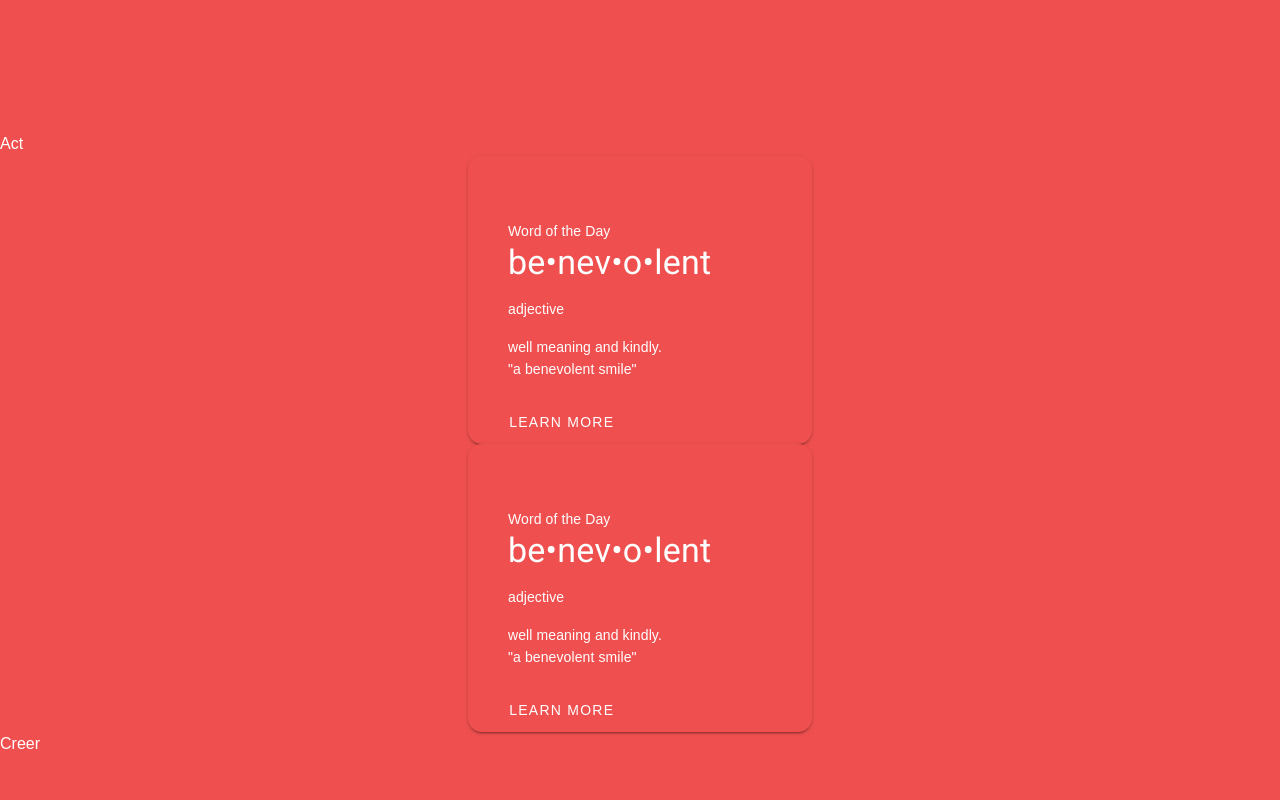
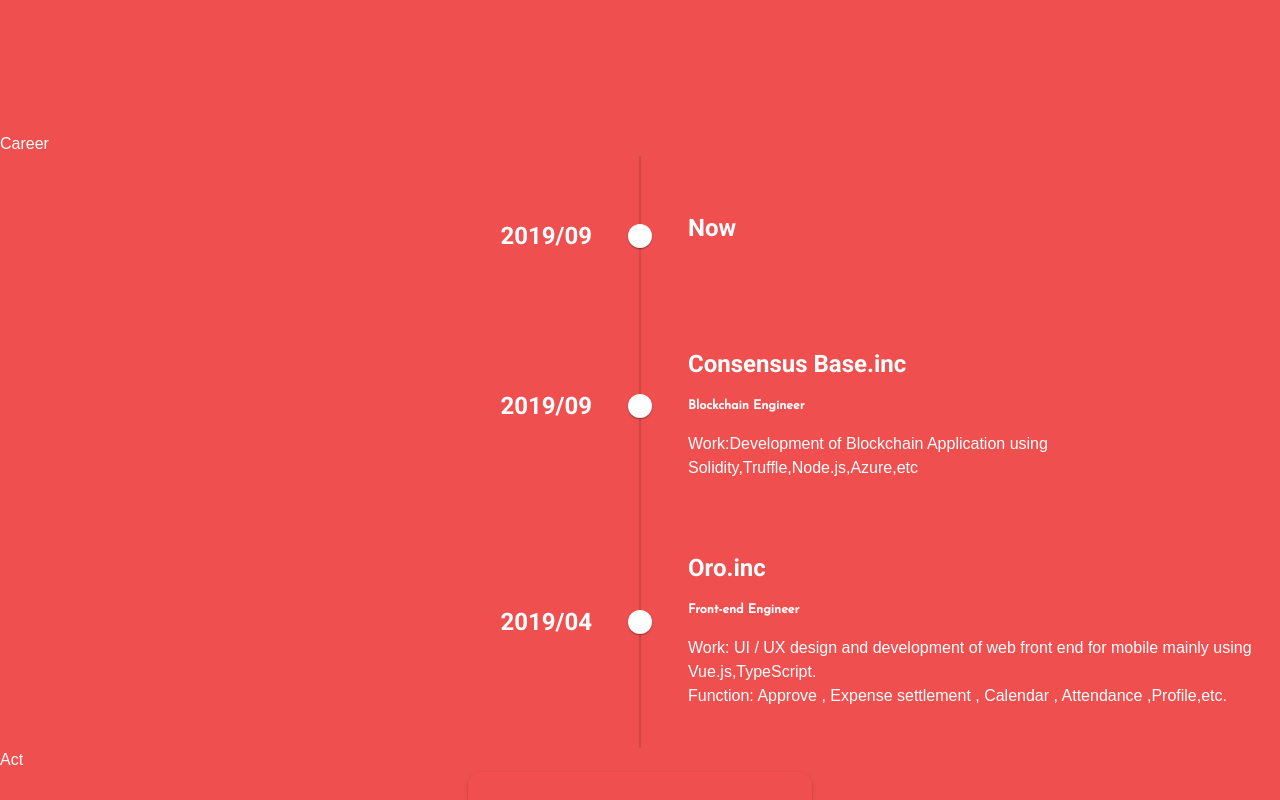
Before and after one commit to KiichiSugihara/made-by-kiichi, a Vue app: page / in a window 1280 px wide. Shown: the part 500-1300 px from the top of the page. Before the commit the page ends 1256 px from the top, so only its background shows below. Built offline with nearby package versions, Linux system fonts and the light colour scheme; a web font is replaced by a local one.

Commit message:
add(home): add timeline

```diff
--- /dev/null
+++ b/src/components/MKTimeline.vue
@@ -0,0 +1,86 @@
+<template>
+    <v-timeline>
+        <v-timeline-item
+            v-for="(time, i) in times"
+            :key="i"
+            :color="time.color"
+            small
+            :right="right"
+        >
+            <template v-slot:opposite>
+                <span :class="`headline font-weight-bold ${time.color}--text`" v-text="time.time"></span>
+            </template>
+            <div class="py-4">
+                <h2
+                    :class="`headline mb-4 ${time.color}--text`"
+                    class="m-k-timeline-title"
+                >{{time.title}}</h2>
+                <h3 class="m-k-timeline-sub-title">{{time.subTitle}}</h3>
+                <div>{{time.text}}</div>
+                <div>{{time.subText}}</div>
+            </div>
+        </v-timeline-item>
+    </v-timeline>
+</template>
+<script lang="ts">
+import Vue from 'vue'
+
+export default Vue.extend({
+    data: () => ({
+        right: true,
+        times: [
+            {
+                color: 'white',
+                time: '2019/09',
+                title: 'Now',
+            },
+            {
+                color: 'white',
+                time: '2019/09',
+                title: 'Consensus Base.inc ',
+                subTitle: 'Blockchain Engineer',
+                text:
+                    'Work:Development of Blockchain Application using Solidity,Truffle,Node.js,Azure,etc ',
+                subText: '',
+            },
+            {
+                color: 'white',
+                time: '2019/04',
+                title: 'Oro.inc',
+                subTitle: 'Front-end Engineer',
+                text:
+                    'Work: UI / UX design and development of web front end for mobile mainly using Vue.js,TypeScript.',
+                subText:
+                    'Function: Approve , Expense settlement , Calendar , Attendance ,Profile,etc.',
+            },
+        ],
+    }),
+})
+</script>
+
+<style lang="scss" scoped>
+@import url('https://fonts.googleapis.com/css?family=Josefin+Sans&display=swap');
+
+.m-k-timeline-title {
+    font-family: 'Josefin Sans', sans-serif;
+    color: #ffffff;
+    font-size: 0.8rem;
+    font-weight: 700;
+    margin-block-start: 0.67em;
+    margin-block-end: 0.67em;
+    margin-inline-start: 0px;
+    margin-inline-end: 0px;
+}
+
+.m-k-timeline-sub-title {
+    font-family: 'Josefin Sans', sans-serif;
+    color: #ffffff;
+    font-size: 0.8rem;
+    font-weight: 700;
+    margin-block-start: 0.67em;
+    margin-block-end: 0.67em;
+    margin-inline-start: 0px;
+    margin-inline-end: 0px;
+    padding-bottom: 8px;
+}
+</style>>
--- a/src/views/Home.vue
+++ b/src/views/Home.vue
@@ -12,12 +12,15 @@
                     </h1>
                 </div>
             </div>
+            <div class="career-container">
+                Career
+                <m-k-timeline></m-k-timeline>
+            </div>
             <div class="act-container">
                 Act
                 <m-k-card></m-k-card>
                 <m-k-card></m-k-card>
             </div>
-            <div class="career-container">Creer</div>
         </v-content>
     </v-app>
 </template>
@@ -25,12 +28,14 @@
 <script lang="ts">
 import MKTopBar from '@/components/MKTopBar.vue'
 import MKCard from '@/components/MKCard.vue'
+import MKTimeline from '@/components/MKTimeline.vue'
 import Vue from 'vue'
 
 export default Vue.extend({
     components: {
         MKTopBar,
         MKCard,
+        MKTimeline,
     },
 })
 </script>
```
